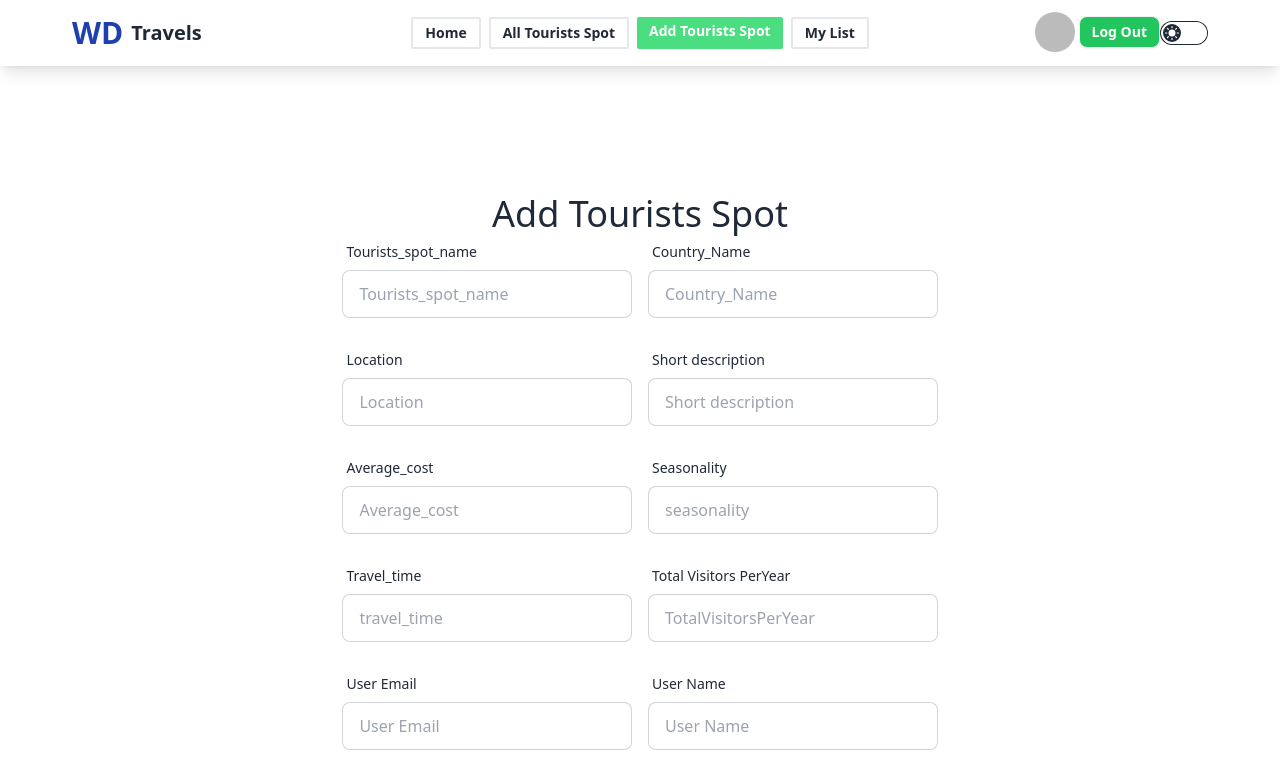
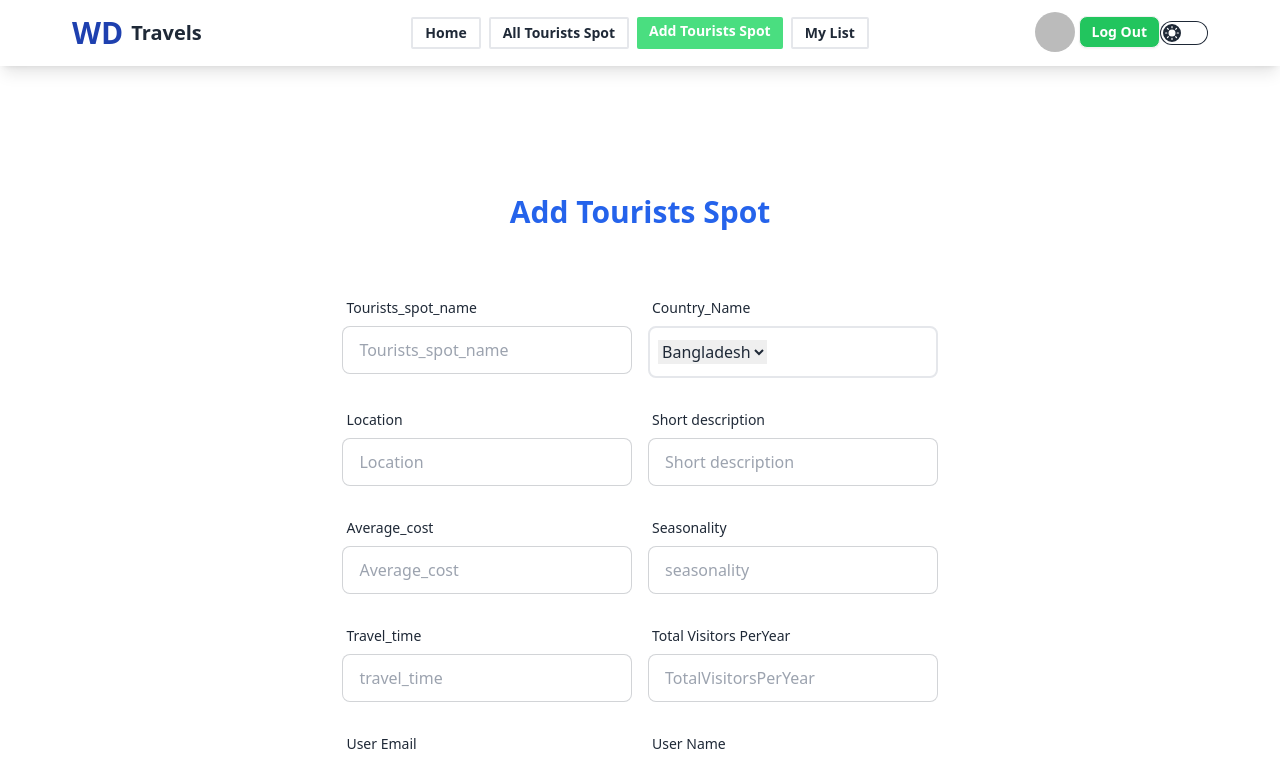
Before and after one commit to MukterHossain/B9A10-Southeast-Asia-client, a React (Vite) app: page /addSpot in a window 1280 px wide. Shown: the top 760 px of the page. Built offline with nearby package versions, Linux system fonts and the light colour scheme; no server answers; sample sign-in values are in the browser's storage.

Commit message:
added countries section fixed

```diff
--- a/src/componen/AllTouristSpot.jsx
+++ b/src/componen/AllTouristSpot.jsx
@@ -1,9 +1,10 @@
+import AllSpots from "../pages/AllSpots";
 
 
 const AllTouristSpot = () => {
     return (
         <div>
-            <div className="h2 text-2xl text-center">All Tourists Spot</div>
+            <AllSpots></AllSpots>
         </div>
     );
 };
--- a/src/pages/AddTouristsSpot.jsx
+++ b/src/pages/AddTouristsSpot.jsx
@@ -17,28 +17,19 @@ const AddTouristsSpot = () => {
         const userEmail = form.userEmail.value;
         const userName = form.userName.value;
         const image = form.image.value;
-        const newCoffee = { name, countryName, location, description, average, seasonality, travelTime, totalVisitors, userEmail, userName, image  };
+        const newCoffee = { name, countryName, location, description, average, seasonality, travelTime, totalVisitors, userEmail, userName, image };
         console.log(newCoffee)
 
         //sent data to the server
-        fetch('http://localhost:5000/travel',{
+        fetch('http://localhost:5000/travel', {
             method: 'POST',
             headers: {
-                'content-type' : 'application/json'
+                'content-type': 'application/json'
             },
             body: JSON.stringify(newCoffee)
         })
-        .then(res=> res.json())
-        .then(data => {
-            console.log(data)
-            // if(data.insertedId){
-            //     Swal.fire({
-            //         title: 'Success !',
-            //         text: 'Coffee added successfully',
-            //         icon: 'success',
-            //         confirmButtonText: 'Cool'
-            //       })
-            // }
+            .then(res => res.json())
+            .then(() => {
                 Swal.fire({
                     title: 'Success !',
                     text: 'Coffee added successfully',
@@ -53,8 +44,9 @@ const AddTouristsSpot = () => {
     return (
         <div className="mt-12  p-20">
 
-            <h2 className="text-4xl text-center">Add Tourists Spot</h2>
-            <div className="w-3/5 mx-auto">
+
+            <h2 className="h2 text-3xl text-center text-blue-600 font-bold pb-5">Add Tourists Spot</h2>
+            <div className="w-3/5 mx-auto mt-10">
                 <form onSubmit={handleAddTouristSpot}>
                     {/* form name and quantity row */}
                     <div className="md:flex gap-4 mb-6">
@@ -68,13 +60,21 @@ const AddTouristsSpot = () => {
                             </label>
                         </div>
 
+
                         <div className="form-control md:w-1/2">
                             <label className="label">
                                 <span className="label-text">Country_Name</span>
                             </label>
-                            <label className="input-group">
-                                <input  type="text" name="countryName" className="input input-bordered w-full" placeholder="Country_Name" />
-                            </label>
+                            <div className='w-full py-3 px-2 border-2 rounded-lg '>
+                            <select name="countryName" id="">
+                                <option value="Bangladesh">Bangladesh</option>
+                                <option value="Thailand">Thailand</option>
+                                <option value="Indonesia">Indonesia</option>
+                                <option value="Malaysia">Malaysia</option>
+                                <option value="Vietnam">Vietnam</option>
+                                <option value="Cambodia">Cambodia</option>
+                            </select>
+                        </div>
                         </div>
                     </div>
 
--- /dev/null
+++ b/src/pages/AllSpots.jsx
@@ -0,0 +1,24 @@
+// import { useEffect } from "react";
+import {  useParams } from "react-router-dom";
+
+
+const AllSpots = () => {
+
+    const {id} = useParams()
+
+    // useEffect(() =>{
+    //     fetch(`http://localhost:5173/allTourist/${id}`)
+    //     .then(res => res.json())
+    //     .then(data => console.log(data))
+    // }, [id])
+
+    // console.log(countriesData)
+    // const { _id, name, countryName, location, description, average, seasonality, travelTime, totalVisitors, userEmail, userName, image } = useLoaderData();
+    return (
+        <div>
+            <h2>Hello: {id} </h2>
+        </div>
+    );
+};
+
+export default AllSpots;
--- a/src/pages/CountriesSectionCard.jsx
+++ b/src/pages/CountriesSectionCard.jsx
@@ -1,17 +1,20 @@
+import { Link } from "react-router-dom";
 
 
 const CountriesSectionCard = ({ tour }) => {
-    const { name, countryName, location, description, average, seasonality, travelTime, totalVisitors, userEmail, userName, image } = tour;
+    const { _id, name, countryName, location, description, average, seasonality, travelTime, totalVisitors, userEmail, userName, image } = tour;
 
     return (
         <div>
-            <div className="card w-96 bg-base-100 shadow-xl">
-                <figure><img src={image} alt="Shoes" /></figure>
-                <div className="card-body">
+            <div className="card bg-lime-400 hover:bg-indigo-400 shadow-xl p-3 ">
+                <figure><img className="rounded-xl w-full" src={image} alt="Shoes" /></figure>
+                <div className="">
                     <h2 className="card-title">{countryName}</h2>
-                    <p>{description}</p>
+                    <p>{description.slice(0, 80)}</p>
                     <div className="card-actions justify-end">
-                        <button className="btn btn-primary">Book Now</button>
+                        <Link to={`/country/${_id}`}>
+                        <button className="btn hover:bg-lime-400 bg-green-400">View Details</button>
+                        </Link>
                     </div>
                 </div>
             </div>
--- a/src/pages/CountriesShow.jsx
+++ b/src/pages/CountriesShow.jsx
@@ -17,9 +17,9 @@ const CountriesShow = () => {
     },[])
     console.log( countries)
     return (
-        <div>
-            <h2 className="h2 text-3xl text-center text-blue-600 font-bold pb-5">Countries :</h2>
-            <div className="grid md:grid-cols-2 lg:grid-cols-3 gap-5">
+        <div className="mt-20">
+            <h2 className="h2 text-3xl text-center text-blue-600 font-bold pb-5">Countries</h2>
+            <div className=" grid md:grid-cols-2 lg:grid-cols-3 gap-5 ">
             {
                 countries?.map(country => <CountriesShowCard key={country._id} country={country}></CountriesShowCard>)
             }
--- a/src/pages/CountriesShowCard.jsx
+++ b/src/pages/CountriesShowCard.jsx
@@ -1,19 +1,22 @@
+import { Link } from "react-router-dom";
 
 
-const CountriesShowCard = ({country}) => {
+const CountriesShowCard = ({ country }) => {
+    const { _id, image, country_Name, average_cost, location, seasonality, short_description, tourists_spot_name } = country;
+
     console.log(country)
     return (
-        <div>
-            <div className="card w-96 bg-base-100 shadow-xl">
-                {/* <figure><img src={image} alt="Shoes" /></figure> */}
-                <div className="card-body">
-                    <h2 className="card-title">countryName</h2>
-                    <p>description</p>
-                    <div className="card-actions justify-end">
-                        <button className="btn btn-primary">Book Now</button>
+        <div className="p-3 bg-pink-200 h-full rounded-2xl ">
+            <Link to={`allTourist/${_id}`}>
+                <div className="card shadow-xl h-full">
+                    <figure><img className="h-full" src={image} alt="Photo" /></figure>
+                    <div className="card-body">
+                        <h2 className="card-title">{country_Name}</h2>
+                        <p>{short_description}</p>
+
                     </div>
                 </div>
-            </div>
+            </Link>
         </div>
     );
 };
--- a/src/route/Router.jsx
+++ b/src/route/Router.jsx
@@ -8,6 +8,7 @@ import ErrorPage from "../pages/ErrorPage";
 import AddTouristsSpot from "../pages/AddTouristsSpot";
 import PrivateRoute from "./PrivateRoute";
 import MyList from "../componen/MyList";
+import AllSpots from "../pages/AllSpots";
 
 
 
@@ -27,6 +28,11 @@ export const router = createBrowserRouter([
       {
         path: '/allTourist',
         element:<AllTouristSpot></AllTouristSpot>
+      },
+
+      {
+        path: '/allTourist/:id',
+        element: <AllSpots></AllSpots>
       },
       {
         path: 'addSpot',
```
Lines whose indentation alone changed are shown as unchanged.
